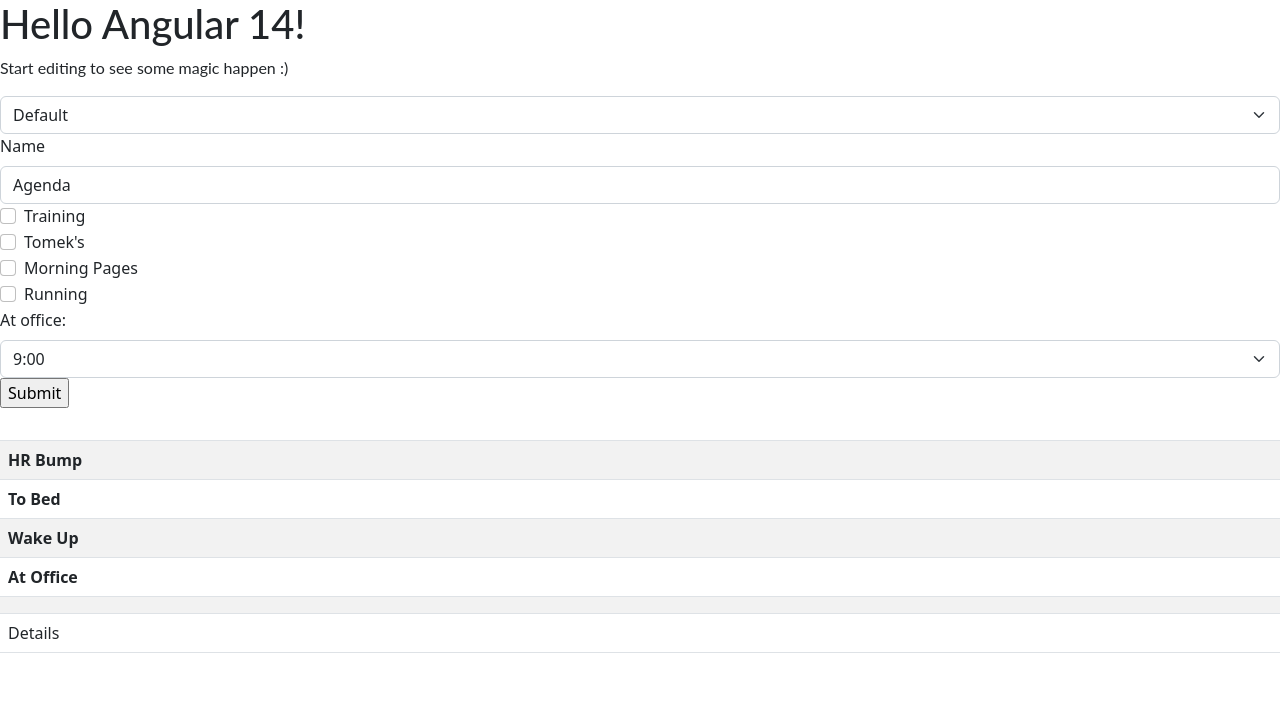
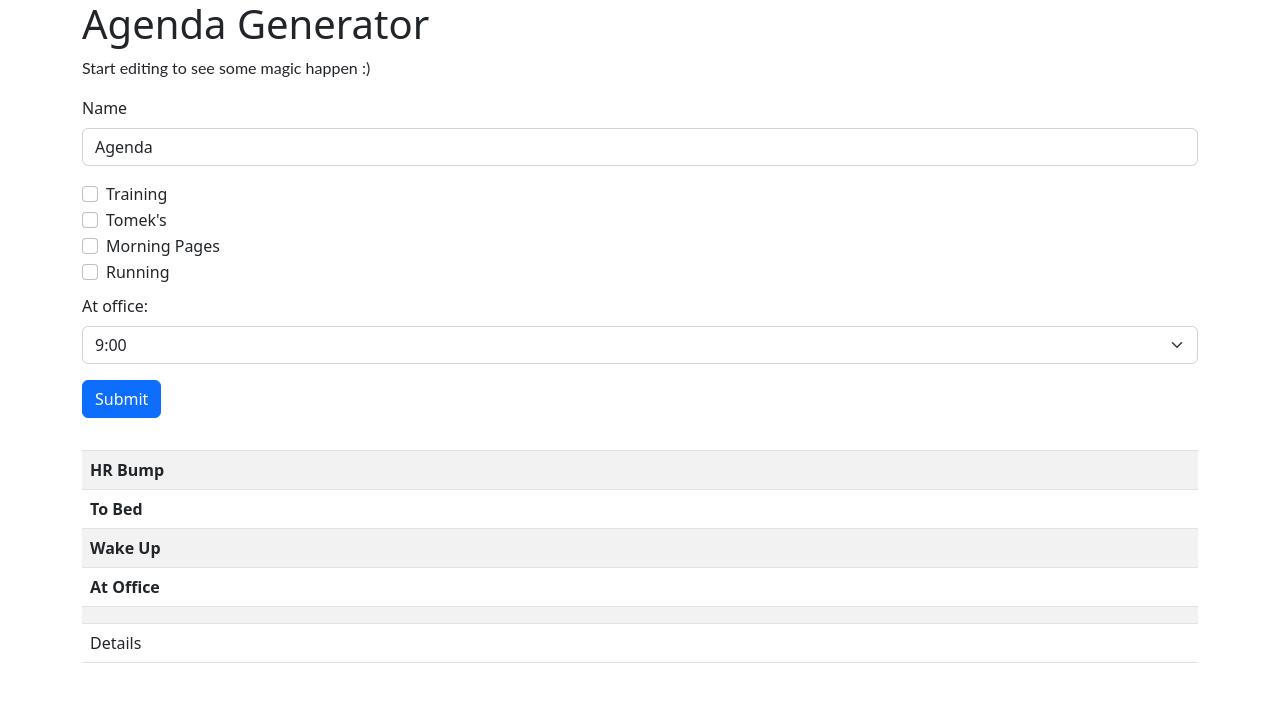
Before and after one commit to k-gan/angular-ivy-buxgom, an Angular app: page / in a window 1280 px wide. Shown: the top 702 px of the page. Built offline with nearby package versions, Linux system fonts and the light colour scheme.

Commit message:
Small stylistic changes

```diff
--- a/src/app/app.component.html
+++ b/src/app/app.component.html
@@ -1,5 +1,6 @@
-<hello name="{{ name }}"></hello>
-<p>Start editing to see some magic happen :)</p>
-<!-- <app-day-plan-generator></app-day-plan-generator> -->
-<app-agenda-generator></app-agenda-generator>
-<app-day-plan-calendar></app-day-plan-calendar>
+<div class="container">
+  <h1>Agenda Generator</h1>
+  <p>Start editing to see some magic happen :)</p>
+  <app-agenda-generator></app-agenda-generator>
+  <app-day-plan-calendar></app-day-plan-calendar>
+</div>
--- a/src/app/components/agenda-generator/agenda-generator.component.html
+++ b/src/app/components/agenda-generator/agenda-generator.component.html
@@ -1,12 +1,5 @@
-<!-- TODO: There needs to be a select at the top of this form to choose between:
-Default, Training, Tomek -->
-<select class="form-select">
-  <option>Default</option>
-  <option>Training</option>
-  <option>Tomek</option>
-</select>
 <form #dayPlanGeneratorForm="ngForm">
-  <div class="form-input">
+  <div class="mb-3">
     <label for="label" class="form-label">Name</label>
     <input
       type="text"
@@ -59,8 +52,9 @@
       [(ngModel)]="model.agendaInput.running"
       name="running"
     />
-    <label for="running" class="form-check-label">Running</label>
+    <label for="running" class="form-label">Running</label>
   </div>
+  <div class="mb-3">
     <label for="at-office" class="form-label">At office:</label>
     <select
       class="form-select"
@@ -78,11 +72,12 @@
         }}
       </option>
     </select>
-  <div class="form-submit">
+  </div>
+  <div class="form-submit mb-3">
     <input
       type="button"
       id="submit"
-      class="form-submit-input"
+      class="btn btn-primary"
       value="Submit"
       (click)="onSubmit()"
     />
```
Lines whose indentation alone changed are shown as unchanged.
